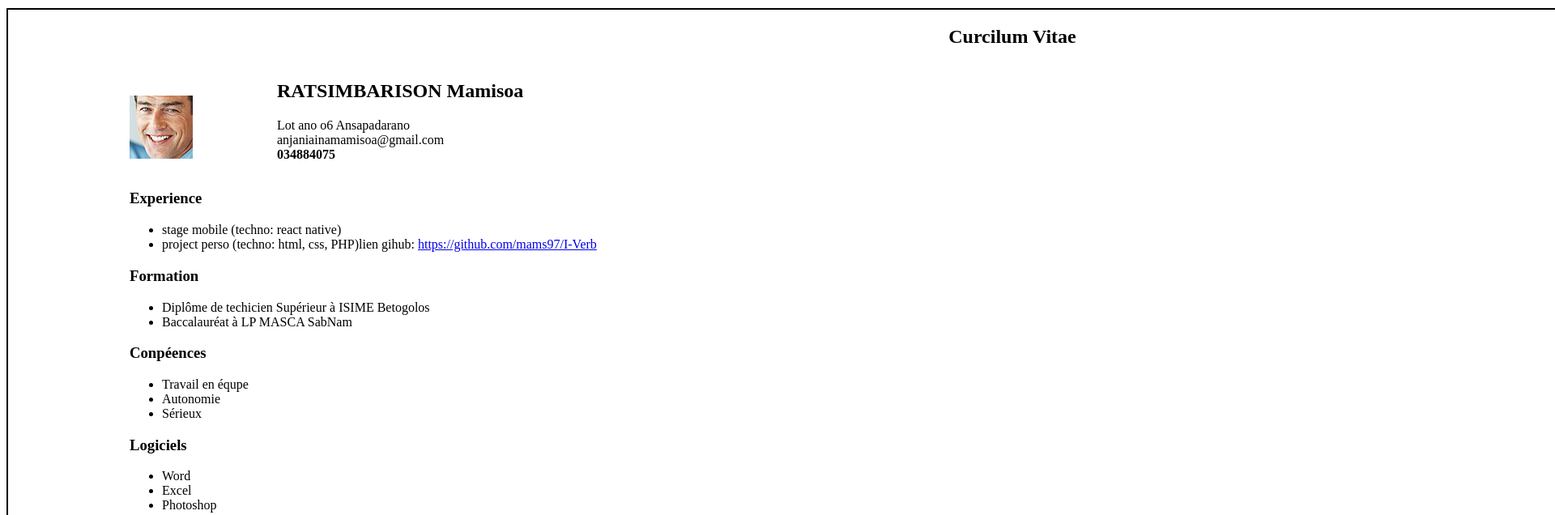
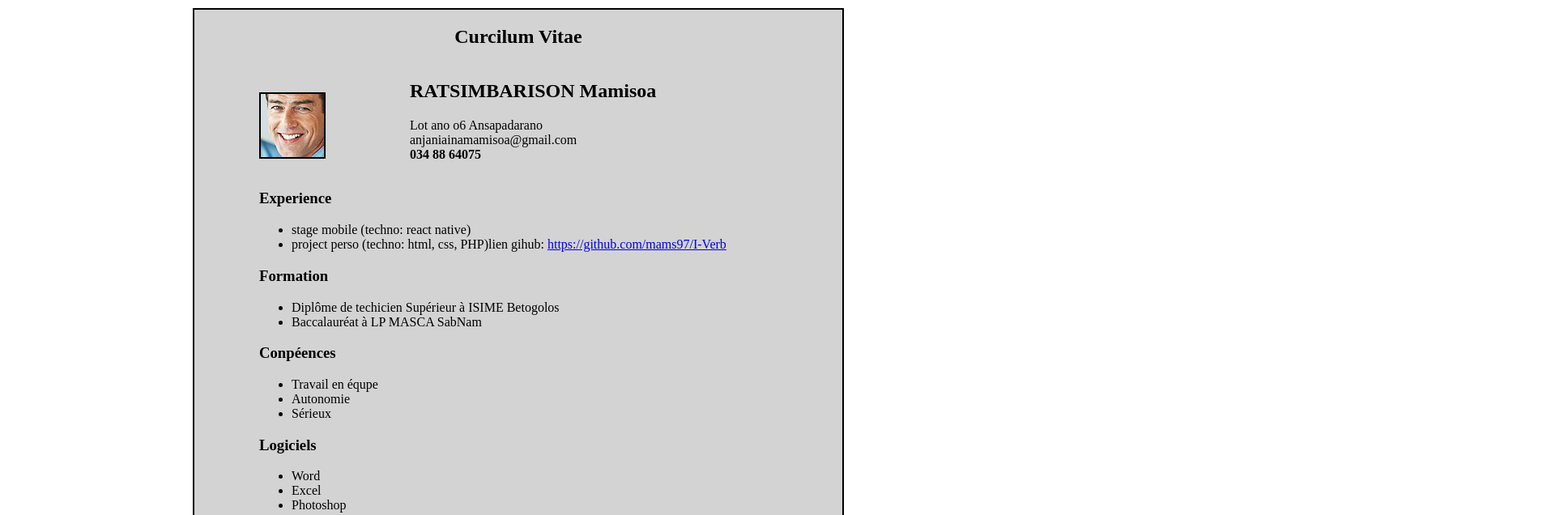
Before and after one commit to mams97/formation_dtc_practice_d1, a plain HTML site: page cv1.html in a window 1280 px wide. Shown: the top 636 px of the page at 81% size, 1920 px wide, since content can reach past the window. Drawn offline with Linux system fonts and the light colour scheme.

Commit message:
modified css

```diff
--- a/cv1.html
+++ b/cv1.html
@@ -7,15 +7,19 @@
     <title>CV</title>
     <style>
         .container {
-            width: 2480px;
-            height: 3508px;
+            width: 800px;
+            height: 1000px;
             border: solid 2px black;
             margin: auto;
             margin-top: 10px;
             margin-bottom: 20px;
+            background: lightgray;
         }
         h3, ul, .profil {
-            margin-left: 150px;
+            margin-left: 80px;
+        }
+        .profil {
+            border: 2px solid #000;
         }
         h1 {
             text-align: center;
@@ -47,7 +51,7 @@
                     <p>
                         Lot ano o6 Ansapadarano <br>
                         anjaniainamamisoa@gmail.com <br>
-                        <strong>034884075</strong>
+                        <strong>034 88 64075</strong>
                     </p>
                 </span>
             </div>
```
